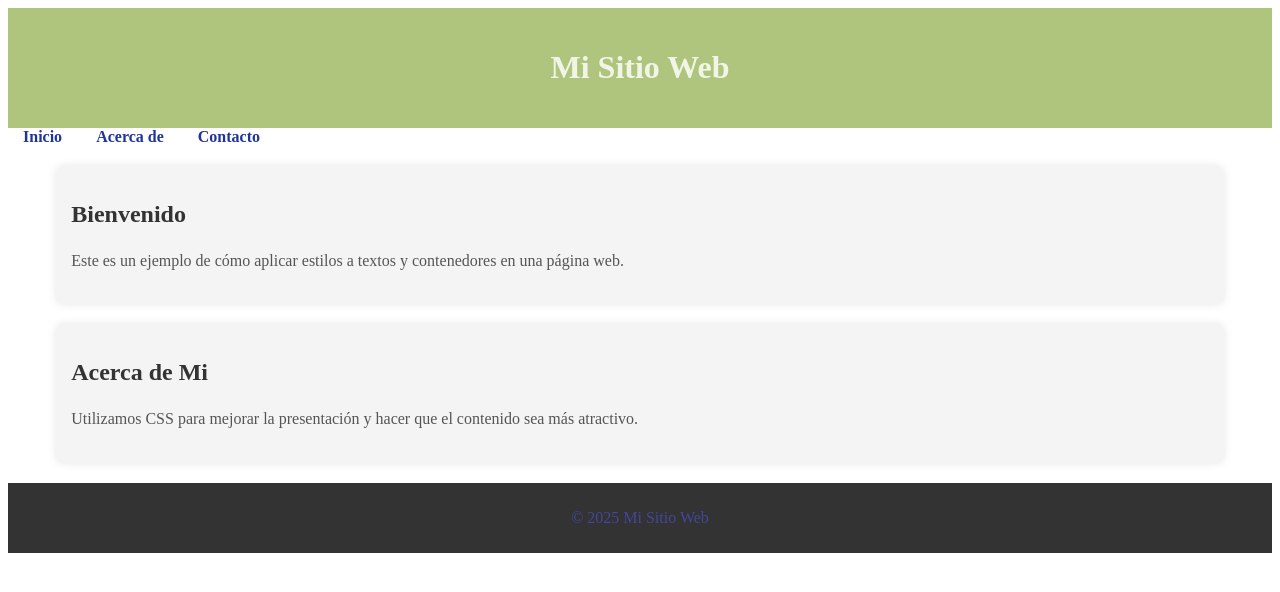
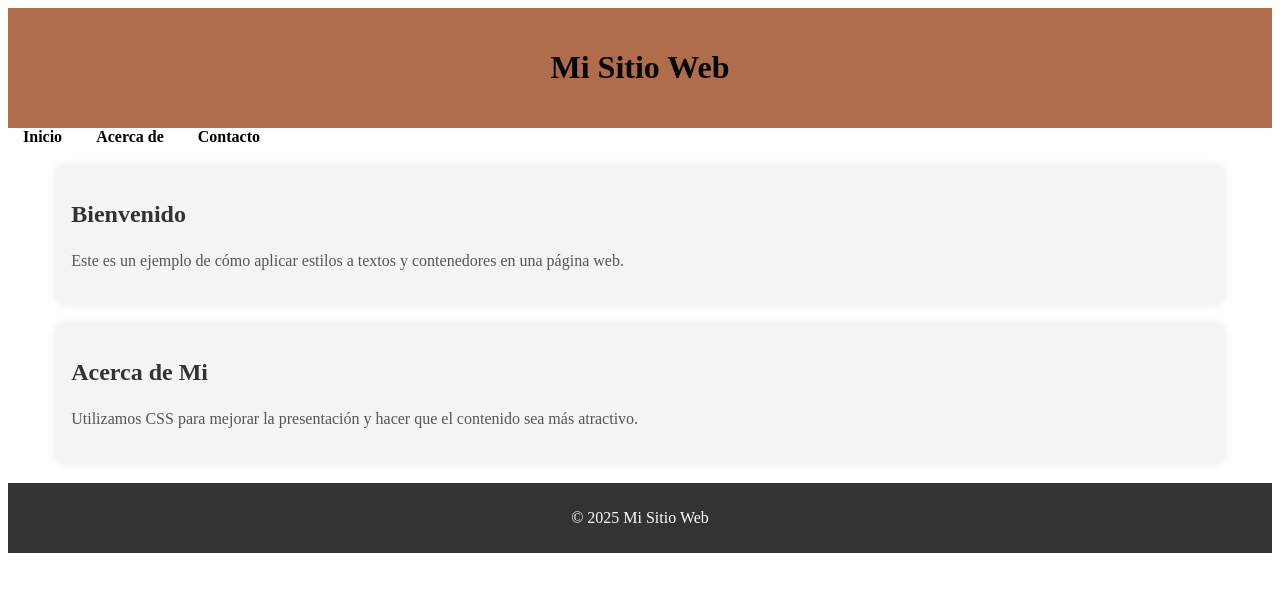
Before and after one commit to JuanK1402/Lab9, a plain HTML site: page lab9.html in a window 1280 px wide. Drawn offline with Linux system fonts and the light colour scheme.

Commit message:
cambios de color

```diff
--- a/style.css
+++ b/style.css
@@ -1,21 +1,21 @@
  /* Estilos para el encabezado */
  header {
-    background-color: #91af4cb8;
+    background-color: #af6d4c;
     padding: 20px;
     text-align: center;
-    color: rgba(255, 255, 255, 0.822);
+    color: #060606;
 }
 
 /* Estilos para la barra de navegación */
 nav a {
-    color: #20349b;
+    color: black;
     text-decoration: none;
     margin: 0 15px;
     font-weight: bold;
 }
 
 nav a:hover {
-    color: #7c3bffc8;
+    color: #f53bff;
 }
 
 /* Estilos para la sección principal */
@@ -41,7 +41,7 @@ nav a:hover {
 /* Estilos para el pie de página */
 footer {
     background-color: #333;
-    color: #44469b;
+    color: white;
     text-align: center;
     padding: 10px 0;
     margin-top: 20px;
```
